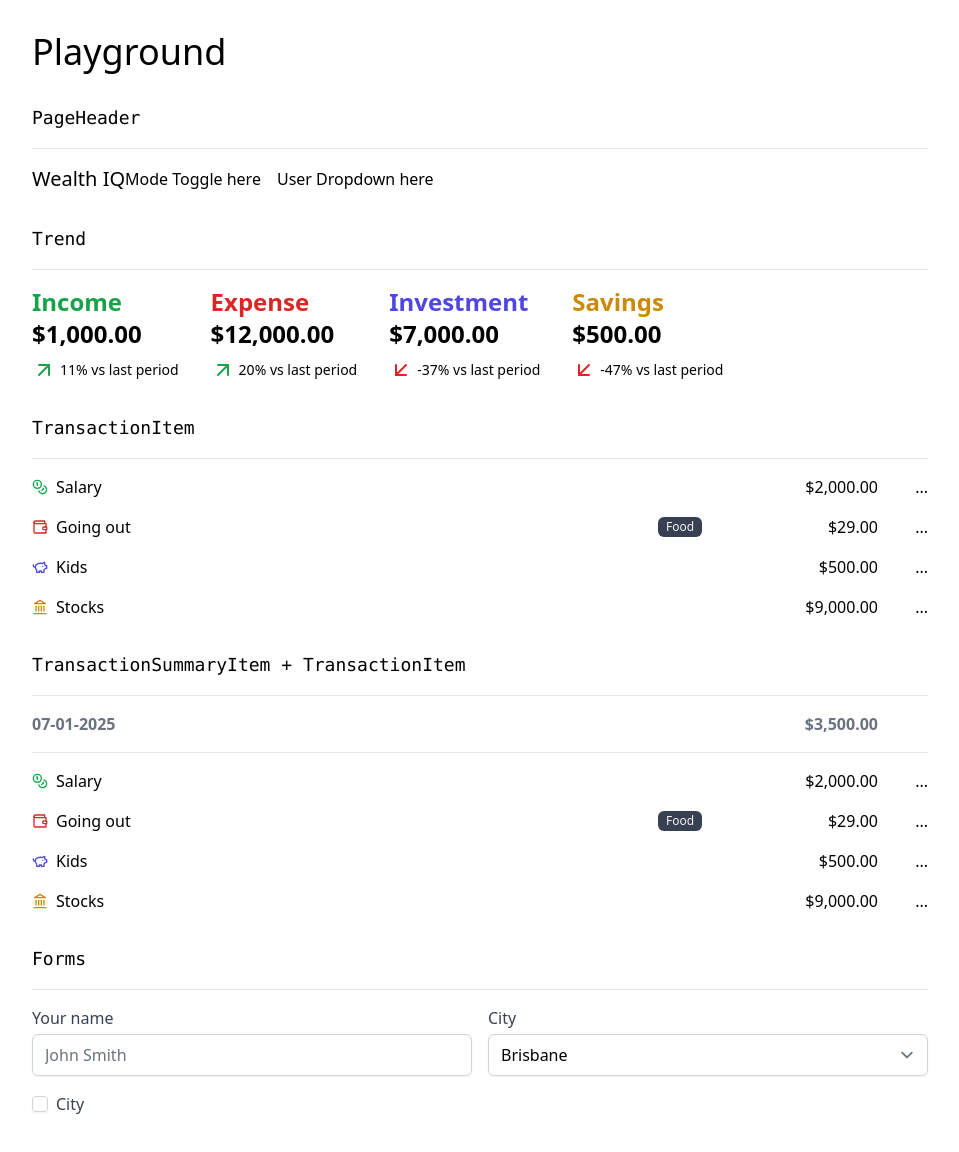
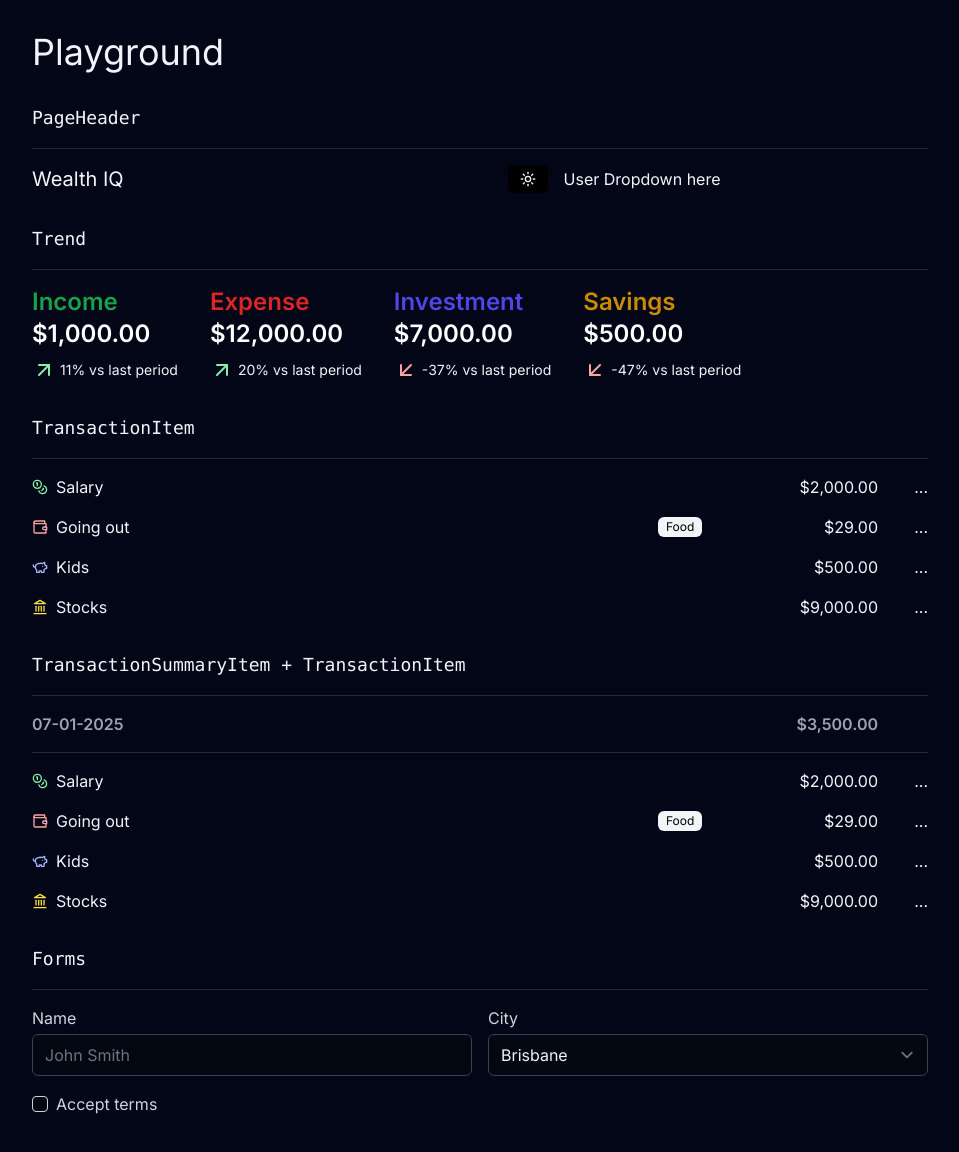
Before and after one commit to slicbutsic/BudgetIQ, a Next.js app: page /playground in a window 1280 px wide. Shown: the top 1152 px of the page, without its empty margins (160-1119 px from the left). Built offline with nearby package versions, Linux system fonts and the light colour scheme; no server answers.

Commit message:
add dark mode toggle

```diff
--- a/app/layout.js
+++ b/app/layout.js
@@ -1,29 +1,19 @@
-import { Geist, Geist_Mono } from "next/font/google";
+import { Inter } from "next/font/google";
 import "./globals.css";
+import useServerDarkMode from "@/hooks/use-server-dark-mode";
 
-const geistSans = Geist({
-  variable: "--font-geist-sans",
-  subsets: ["latin"],
-});
-
-const geistMono = Geist_Mono({
-  variable: "--font-geist-mono",
-  subsets: ["latin"],
-});
+const inter = Inter({ subsets: ["latin"] });
 
 export const metadata = {
-  title: "Create Next App",
-  description: "Generated by create next app",
+  title: "Wealth IQ",
+  description: "Smarter finances, brighter futures.",
 };
 
 export default function RootLayout({ children }) {
+  const theme = useServerDarkMode()
   return (
-    <html lang="en">
-      <body
-        className={`${geistSans.variable} ${geistMono.variable} antialiased`}
-      >
-        {children}
-      </body>
+    <html lang="en" className={theme}>
+      <body className={inter.className}>{children}</body>
     </html>
   );
-}
+};
--- a/app/playground/page.js
+++ b/app/playground/page.js
@@ -3,6 +3,9 @@ import TransactionItem from "@/components/transaction-item";
 import Trend from "@/components/trend";
 import TransactionSummaryItem from "@/components/transaction-summary-item";
 import Button from "@/components/button";
+import Label from "@/components/label";
+import Input from "@/components/input";
+import Select from "@/components/select";
 
 export default function Page() {
   return (
@@ -17,7 +20,6 @@ export default function Page() {
           <PageHeader />
         </div>
       </div>
-
 
       <div>
         <h2 className="mb-4 text-lg font-mono">Trend</h2>
@@ -41,9 +43,6 @@ export default function Page() {
         </div>
       </div>
 
-
-
-
       <div>
         <h2 className="mb-4 text-lg font-mono">TransactionSummaryItem + TransactionItem</h2>
         <hr className="mb-4 border-gray-200 dark:border-gray-800" />
@@ -57,46 +56,37 @@ export default function Page() {
         </div>
       </div>
 
-
-
+      {/* FORMS */}
       <div>
         <h2 className="mb-4 text-lg font-mono">Forms</h2>
         <hr className="mb-4 border-gray-200 dark:border-gray-800" />
         <div className="grid grid-cols-2 gap-4">
           <div>
-            <label className="text-gray-700 dark:text-gray-300 block mb-1">Your name</label>
-            <input type="text"
-            placeholder="John Smith"
-            className="w-full rounded-md shadow-sm border-gray-300 bg-white dark:border-gray-700 dark:bg-gray-950" />
+
+            <Label className="text-gray-700 dark:text-gray-300 block mb-1">Name</Label>
+            <Input type='text' placeholder="John Smith" />
           </div>
 
           <div>
-            <label className="text-gray-700 dark:text-gray-300 block mb-1">City</label>
-            <select
-            className="w-full rounded-md shadow-sm border-gray-300 bg-white dark:border-gray-700 dark:bg-gray-950" >
+            <Label className="text-gray-700 dark:text-gray-300 block mb-1">City</Label>
+            <Select>
               <option>Brisbane</option>
               <option>Sydney</option>
               <option>Melbourne</option>
               <option>Perth</option>
               <option>Adelaide</option>
               <option>Hobart</option>
-            </select>
+            </Select>
           </div>
 
-
-
           <div className="flex items-center">
-            <input type="checkbox"
-            className="rounded border-gray-300 text-gray-700 bg-white dark:bg-gray-950 dark:text-gray-500 shadow-sm"/>
-            <label className="text-gray-700 dark:text-gray-300 ml-2">City</label>
+            <Input type='checkbox' id='terms' />
+            <Label className='ml-2' htmlFor='terms'>Accept terms</Label>
           </div>
-
-
 
         </div>
       </div>
 
-
     </main>
   )
 }
--- /dev/null
+++ b/components/dark-mode-toggle.js
@@ -0,0 +1,11 @@
+'use client'
+import useDarkMode from '@/hooks/use-dark-mode'
+import Button from './button'
+import {Moon, Sun} from 'lucide-react'
+export default function DarkModeToggle({defaultMode = 'dark'}) {
+  const {theme, toggleTheme} = useDarkMode(defaultMode)
+  return <Button variant="ghost" size="sm" onClick={toggleTheme}>
+    {theme === 'light' && <Moon className="w-4 h-4" />}
+    {theme === 'dark' && <Sun className="w-4 h-4" />}
+  </Button>
+}
--- /dev/null
+++ b/components/input.js
@@ -0,0 +1,10 @@
+export default function Input(props) {
+  const styles = {
+    'checkbox': 'rounded border-gray-300 text-gray-700 bg-white dark:bg-gray-950 dark:text-gray-500 shadow-sm',
+    'default': 'w-full rounded-md shadow-sm border-gray-300 bg-white dark:border-gray-700 dark:bg-gray-950'
+  }
+  return (
+    <input {...props} className={styles[props.type] ?? styles['default']} />
+  )
+
+}
--- /dev/null
+++ b/components/label.js
@@ -0,0 +1,5 @@
+export default function Label(props) {
+  return (
+    <label {...props} className={`"text-gray-700 dark:text-gray-300 ${props.className}`}></label>
+  )
+}
--- a/components/page-header.js
+++ b/components/page-header.js
@@ -1,13 +1,16 @@
 import Link from 'next/link'
+import DarkModeToggle from './dark-mode-toggle'
+import useServerDarkMode from '@/hooks/use-server-dark-mode'
 
 export default function PageHeader({className}) {
+  const theme = useServerDarkMode();
   return (
     <header className={`flex justify-between items-center ${className}`}>
       <Link href='/dashboard' className='text-xl hover:underline underline-offset-8 decoration-2'>
         Wealth IQ
       </Link>
-      <div className='flex items-center space-x-4'>
-        <div>Mode Toggle here</div>
+      <div className='flex items-center space-x-4 ml-96'>
+        <DarkModeToggle default={theme} />
         <div>User Dropdown here</div>
       </div>
     </header>
--- /dev/null
+++ b/components/select.js
@@ -0,0 +1,9 @@
+export default function Select(props) {
+  return (
+    <select {...props} className="w-full rounded-md shadow-sm border-gray-300 bg-white dark:border-gray-700 dark:bg-gray-950">
+
+    </select>
+
+  )
+
+}
--- /dev/null
+++ b/hooks/use-dark-mode.js
@@ -0,0 +1,17 @@
+import { useState } from 'react'
+import { useCookies } from 'react-cookie'
+const useDarkMode = (defaultTheme = 'dark') => {
+  const [theme, setTheme] = useState(defaultTheme)
+  const [_, setCookie] = useCookies(['theme'])
+  const setAndSaveTheme = (theme) => {
+    setTheme(theme)
+    document.documentElement.classList.remove('light', 'dark')
+    document.documentElement.classList.add(theme)
+    setCookie('theme', theme)
+  }
+  const toggleTheme = () => {
+    setAndSaveTheme(theme === 'dark' ? 'light' : 'dark')
+  }
+  return { theme, toggleTheme }
+}
+export default useDarkMode
--- /dev/null
+++ b/hooks/use-server-dark-mode.js
@@ -0,0 +1,5 @@
+import { cookies } from 'next/headers'
+const useServerDarkMode = (defaultTheme = 'dark') => {
+  return cookies().get('theme')?.value ?? defaultTheme
+}
+export default useServerDarkMode
--- a/package.json
+++ b/package.json
@@ -13,6 +13,7 @@
     "lucide-react": "^0.263.1",
     "next": "15.1.4",
     "react": "^19.0.0",
+    "react-cookie": "^7.2.2",
     "react-dom": "^19.0.0"
   },
   "devDependencies": {
--- a/tailwind.config.mjs
+++ b/tailwind.config.mjs
@@ -1,5 +1,6 @@
 /** @type {import('tailwindcss').Config} */
 export default {
+  darkMode: "class",
   content: [
     "./pages/**/*.{js,ts,jsx,tsx,mdx}",
     "./components/**/*.{js,ts,jsx,tsx,mdx}",
```
Also changed, not shown: 1 other file (tests, documents, lock files or other folders).
